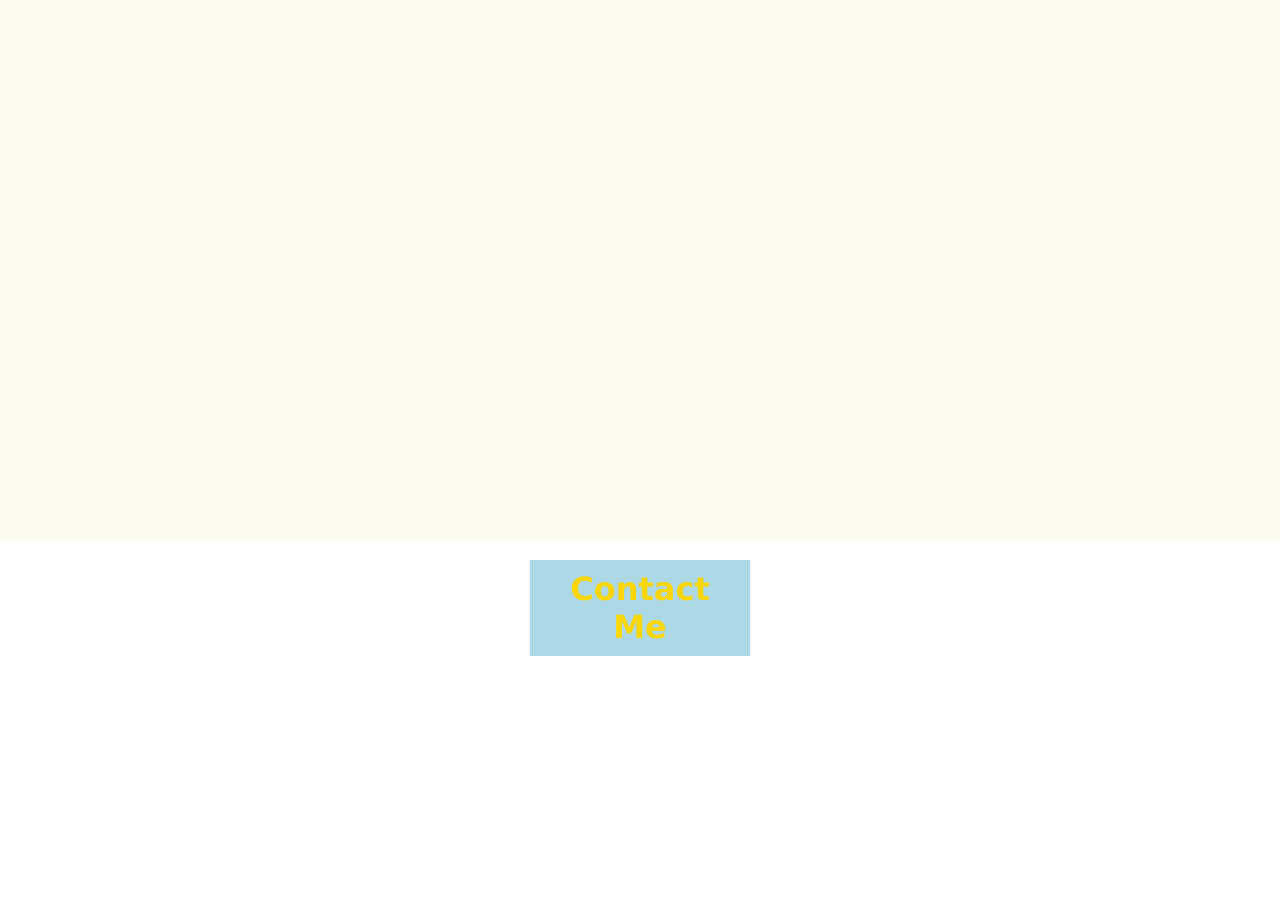
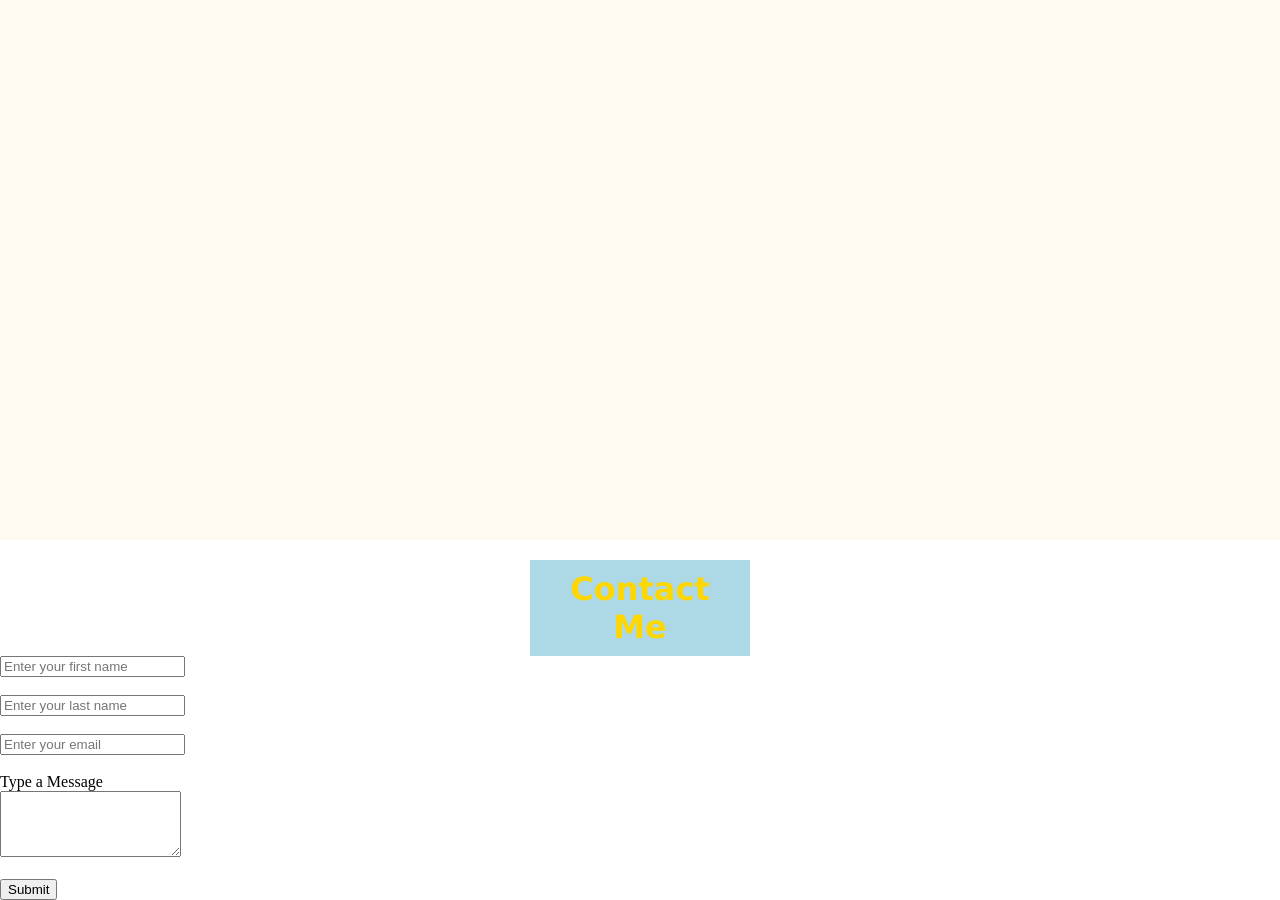
Before and after one commit to kpill/kpill.github.io, a Jekyll site: the page built from index.html, in a window 1280 px wide and 900 px high, scrolled down 1363 px. Built offline with Jekyll 4.4.1, drawn with Linux system fonts in a browser that asks for light colours; before the commit the page ends 2019 px from its top, so only the background shows below that.

Commit message:
Update index.html

```diff
--- a/index.html
+++ b/index.html
@@ -24,6 +24,18 @@ and eager to learn, reach out to me at <a style="text-decoration: none; color:sa
 
 <div class="contact">
 	<div class="blue-box">Contact Me</div>
+	<form onsubmit="return false"></form>
+	<input type="text" placeholder="Enter your first name" id="First Name"/>
+	<br><br>
+	<input type="text" placeholder="Enter your last name" id="Last Name"/>
+	<br><br>
+	<input type="email" placeholder="Enter your email" id="Email"/>
+	<br><br>
+	<span>Type a Message</span>
+	<br>
+	<textarea id="Message" rows="4"></textarea>
+	<br><br>
+	<button onclick="sendContact();">Submit</button>
 </div>
 <!--
 <div>
```
